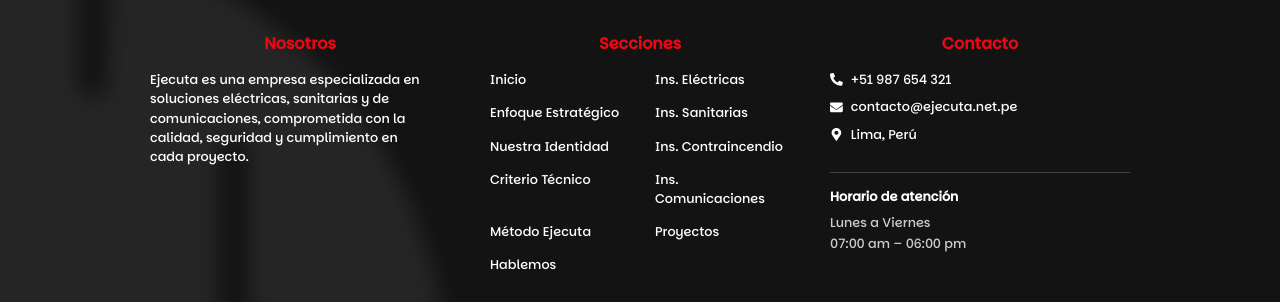
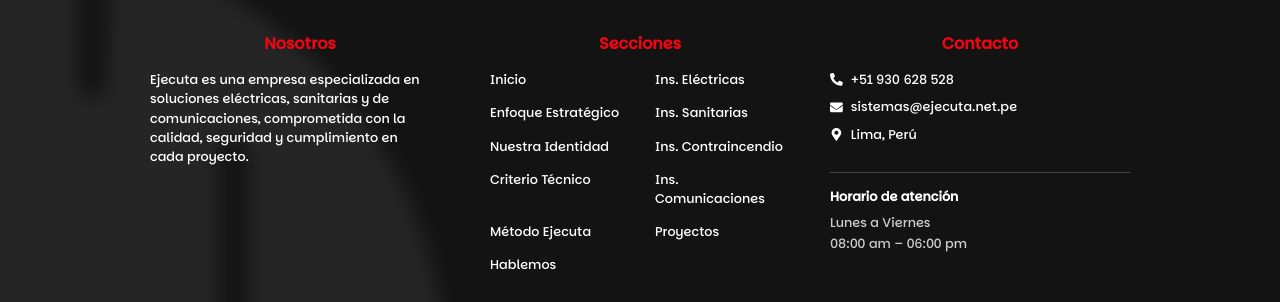
Before and after one commit to JoeCueva/Ejecuta, a React (Vite) app: page /Ejecuta/contactos in a window 1280 px wide. Shown: the part 1818-2120 px from the top of the page. Built offline with nearby package versions, Linux system fonts and the light colour scheme.

Commit message:
actualizcion de datos para contacto

```diff
--- a/src/components/Footer/footer.jsx
+++ b/src/components/Footer/footer.jsx
@@ -56,14 +56,14 @@
 
                     <div className="footer_column footer_column_contact_section">
                         <h3>Contacto</h3>
-                        <p><FaPhoneAlt /> +51 987 654 321</p>
-                        <p><FaEnvelope /> contacto@ejecuta.net.pe</p>
+                        <p><FaPhoneAlt /> +51 930 628 528</p>
+                        <p><FaEnvelope /> sistemas@ejecuta.net.pe</p>
                         <p><FaMapMarkerAlt /> Lima, Perú</p>
 
                         <div className="footer_contact_schedule_block">
                             <strong>Horario de atención</strong>
                             <span>Lunes a Viernes</span>
-                            <span>07:00 am – 06:00 pm</span>
+                            <span>08:00 am – 06:00 pm</span>
                         </div>
                     </div>
                 </div>
--- a/src/pages/Contact/contact.jsx
+++ b/src/pages/Contact/contact.jsx
@@ -191,10 +191,10 @@
 
                             <div className="enterprise_contact_request_direct_information_items_group">
                                 <span className="enterprise_contact_request_direct_information_item">
-                                    <i class="fa-solid fa-envelope"></i> postVenta@ejecuta.net.pe
+                                    <i class="fa-solid fa-envelope"></i> sistemas@ejecuta.net.pe
                                 </span>
                                 <span className="enterprise_contact_request_direct_information_item">
-                                    <i class="fa-solid fa-phone"></i> +51 987 654 321
+                                    <i class="fa-solid fa-phone"></i> +51 930 628 528
                                 </span>
                                 <span className="enterprise_contact_request_direct_information_item">
                                     <i class="fa-solid fa-location-dot"></i> Lima, Perú
```
Also changed, not shown: src/components/ChatBot/ChatBot.json.
